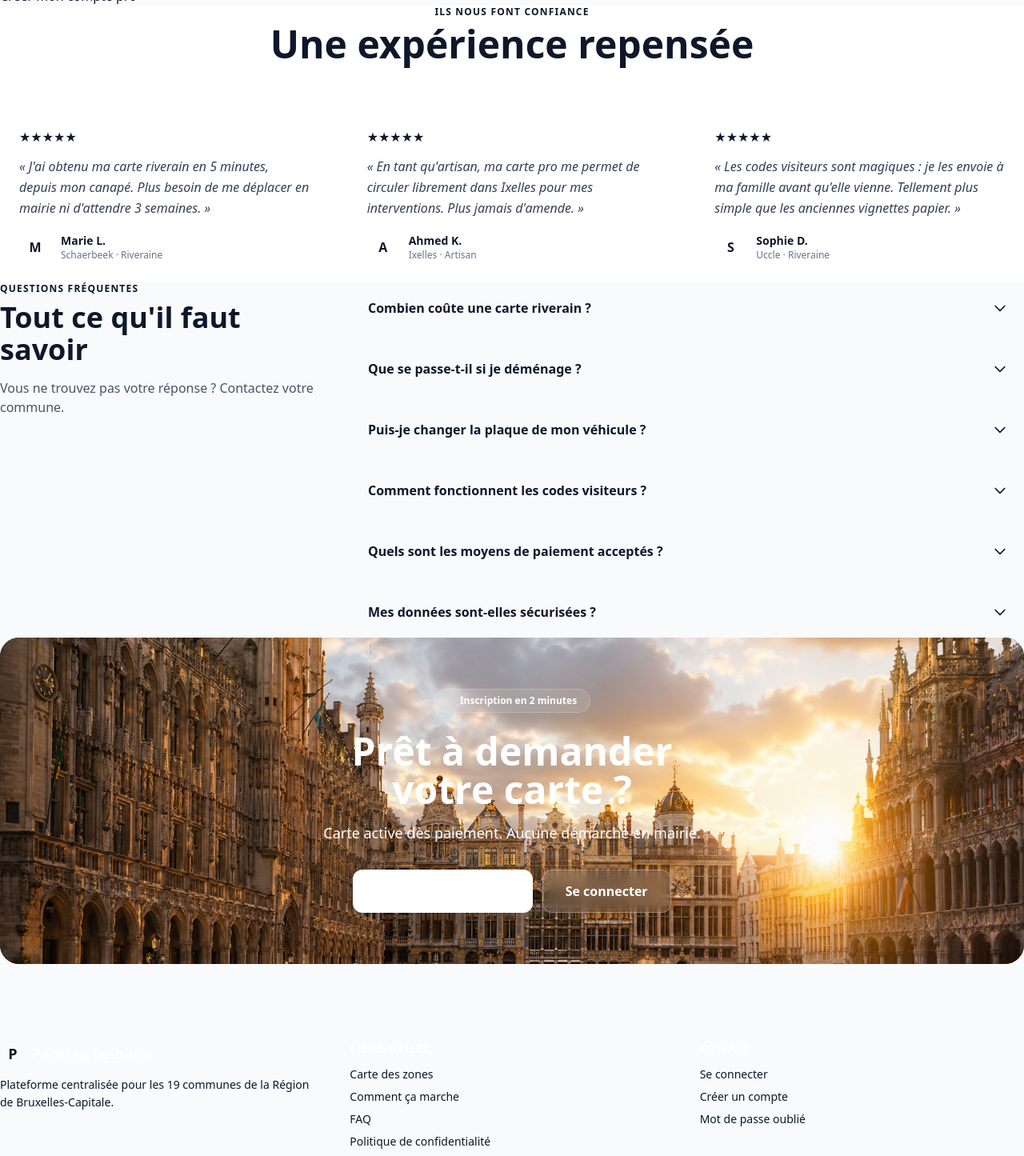
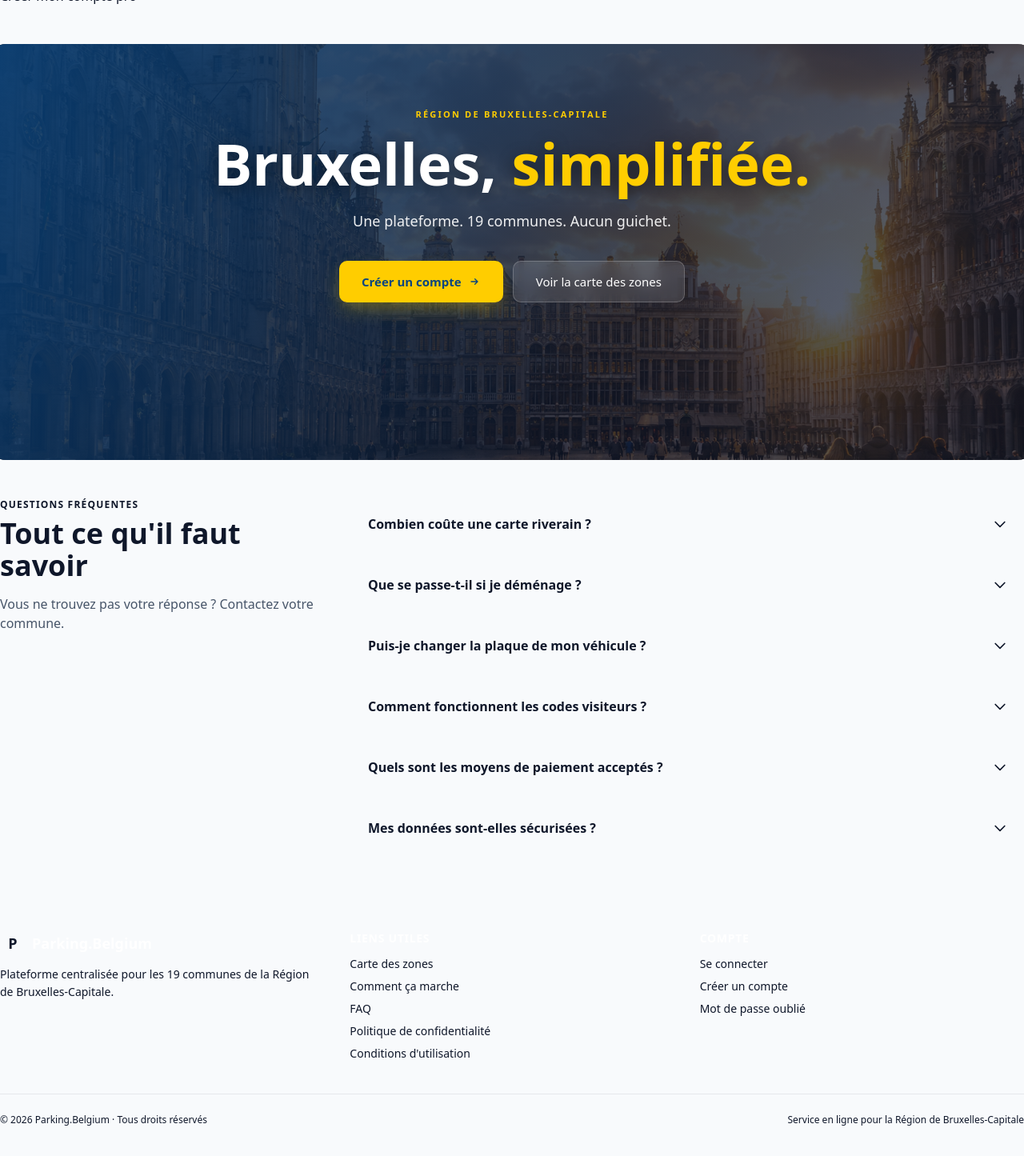
Before and after one commit to sofiane626/parking_belgium, a Django app: page / in a window 1280 px wide. Shown: the part 3811-5256 px from the top of the page at 80% size. After the commit the page ends 5218 px from the top, so only its background shows below. Run offline with Django 5.2, Linux system fonts and the light colour scheme; parts of the project's set-up code (start-up, migrations or seed data) failed here and were passed over; some libraries are stand-ins or nearby versions.

Commit message:
Remplacement de la section témoignages par un splash visuel et suppression de la section CTA finale sur la page d'accueil

```diff
--- a/templates/core/home.html
+++ b/templates/core/home.html
@@ -372,56 +372,52 @@
   </div>
 </section>
 
-{# TÉMOIGNAGES #}
-<section class="section bg-white -mx-4 sm:-mx-6 px-4 sm:px-6 rounded-3xl">
-  <div class="container-wide">
-    <div class="text-center mb-14 reveal">
-      <p class="text-xs uppercase tracking-widest text-brand-600 font-semibold mb-2">{% trans "Ils nous font confiance" %}</p>
-      <h2 class="text-3xl sm:text-5xl font-bold text-slate-900">{% trans "Une expérience repensée" %}</h2>
-    </div>
+{# SPLASH visuel minimaliste — photo Bruxelles, slogan, CTAs. Aucune liste, aucune card. #}
+<section style="position:relative; margin:48px -1rem; min-height:520px;
+                border-radius:24px; overflow:hidden;
+                background:#0f172a;" class="reveal">
+  <img src="{% static 'img/brussels/grand-place.png' %}"
+       alt="Bruxelles"
+       style="position:absolute; inset:0; width:100%; height:100%; object-fit:cover; opacity:.55;">
+  {# Voile sombre directionnel pour la lisibilité du texte. #}
+  <div style="position:absolute; inset:0;
+              background:linear-gradient(120deg, rgba(8,68,127,0.85) 0%, rgba(15,23,42,0.6) 60%, rgba(15,23,42,0.3) 100%);"></div>
 
-    <div class="grid md:grid-cols-3 gap-6">
-      <div class="card p-6 reveal" style="transition-delay:0ms">
-        <div class="flex gap-1 text-signal-400 mb-3">★★★★★</div>
-        <p class="text-slate-700 leading-relaxed italic">
-          « {% trans "J'ai obtenu ma carte riverain en 5 minutes, depuis mon canapé. Plus besoin de me déplacer en mairie ni d'attendre 3 semaines." %} »
-        </p>
-        <div class="mt-4 flex items-center gap-3">
-          <div class="w-10 h-10 rounded-full bg-brand-100 text-brand-700 font-semibold flex items-center justify-center">M</div>
-          <div>
-            <div class="font-semibold text-slate-900 text-sm">Marie L.</div>
-            <div class="text-xs text-slate-500">{% trans "Schaerbeek · Riveraine" %}</div>
-          </div>
-        </div>
-      </div>
+  <div style="position:relative; z-index:1; max-width:1100px; margin:0 auto;
+              padding:80px 32px; text-align:center; color:#fff;">
+    <p style="font-size:11px; letter-spacing:0.2em; text-transform:uppercase;
+              color:#FFCD00; font-weight:700; margin:0 0 16px;">
+      {% trans "Région de Bruxelles-Capitale" %}
+    </p>
+    <h2 style="font-size:clamp(2.5rem, 6vw, 4.5rem); font-weight:700;
+               line-height:1.05; margin:0 0 20px;
+               text-shadow:0 4px 20px rgba(0,0,0,0.4);">
+      {% trans "Bruxelles," %}
+      <span style="color:#FFCD00;">{% trans "simplifiée." %}</span>
+    </h2>
+    <p style="font-size:18px; max-width:640px; margin:0 auto 36px;
+              color:rgba(255,255,255,0.92); line-height:1.5;">
+      {% trans "Une plateforme. 19 communes. Aucun guichet." %}
+    </p>
 
-      <div class="card p-6 reveal" style="transition-delay:100ms">
-        <div class="flex gap-1 text-signal-400 mb-3">★★★★★</div>
-        <p class="text-slate-700 leading-relaxed italic">
-          « {% trans "En tant qu'artisan, ma carte pro me permet de circuler librement dans Ixelles pour mes interventions. Plus jamais d'amende." %} »
-        </p>
-        <div class="mt-4 flex items-center gap-3">
-          <div class="w-10 h-10 rounded-full bg-signal-100 text-signal-700 font-semibold flex items-center justify-center">A</div>
-          <div>
-            <div class="font-semibold text-slate-900 text-sm">Ahmed K.</div>
-            <div class="text-xs text-slate-500">{% trans "Ixelles · Artisan" %}</div>
-          </div>
-        </div>
-      </div>
-
-      <div class="card p-6 reveal" style="transition-delay:200ms">
-        <div class="flex gap-1 text-signal-400 mb-3">★★★★★</div>
-        <p class="text-slate-700 leading-relaxed italic">
-          « {% trans "Les codes visiteurs sont magiques : je les envoie à ma famille avant qu'elle vienne. Tellement plus simple que les anciennes vignettes papier." %} »
-        </p>
-        <div class="mt-4 flex items-center gap-3">
-          <div class="w-10 h-10 rounded-full bg-accent-100 text-accent-700 font-semibold flex items-center justify-center">S</div>
-          <div>
-            <div class="font-semibold text-slate-900 text-sm">Sophie D.</div>
-            <div class="text-xs text-slate-500">{% trans "Uccle · Riveraine" %}</div>
-          </div>
-        </div>
-      </div>
+    <div style="display:flex; gap:12px; justify-content:center; flex-wrap:wrap;">
+      <a href="{% url 'accounts:register' %}"
+         style="display:inline-flex; align-items:center; gap:8px;
+                padding:14px 28px; border-radius:10px;
+                background:#FFCD00; color:#08447F; font-weight:600; font-size:15px;
+                text-decoration:none;
+                box-shadow:0 10px 25px -5px rgba(255,205,0,0.4);">
+        {% trans "Créer un compte" %}
+        <svg width="16" height="16" fill="none" stroke="currentColor" viewBox="0 0 24 24"><path stroke-linecap="round" stroke-linejoin="round" stroke-width="2" d="M13 7l5 5m0 0l-5 5m5-5H6"/></svg>
+      </a>
+      <a href="{% url 'gis_data:map' %}"
+         style="display:inline-flex; align-items:center; gap:8px;
+                padding:14px 28px; border-radius:10px;
+                background:rgba(255,255,255,0.12); color:#fff; font-weight:500; font-size:15px;
+                text-decoration:none; backdrop-filter:blur(8px);
+                border:1px solid rgba(255,255,255,0.2);">
+        {% trans "Voir la carte des zones" %}
+      </a>
     </div>
   </div>
 </section>
@@ -482,43 +478,5 @@
   </div>
 </section>
 
-{# CTA FINAL — Grand Place en background #}
-<section class="section">
-  <div class="container-narrow reveal">
-    <div class="relative overflow-hidden rounded-3xl shadow-brand-lg bg-slate-900">
-      <img src="{% static 'img/brussels/grand-place.png' %}"
-           alt="Grand-Place de Bruxelles au coucher du soleil"
-           class="absolute inset-0 w-full h-full object-cover">
-      <div class="absolute inset-0 bg-gradient-to-br from-brand-950/90 via-brand-900/70 to-brand-800/50"></div>
-
-      <div class="relative p-10 sm:p-16 text-white text-center">
-        <div class="inline-flex items-center gap-2 px-4 py-1.5 bg-white/10 backdrop-blur-md border border-white/20 rounded-full text-xs font-semibold mb-6">
-          <span class="w-2 h-2 rounded-full bg-signal-400 animate-pulse"></span>
-          {% trans "Inscription en 2 minutes" %}
-        </div>
-        <h2 class="text-3xl sm:text-5xl font-bold leading-tight">{% trans "Prêt à demander" %}<br>{% trans "votre carte ?" %}</h2>
-        <p class="mt-4 text-brand-100 max-w-xl mx-auto text-lg">
-          {% trans "Carte active dès paiement. Aucune démarche en mairie." %}
-        </p>
-        {% if not user.is_authenticated %}
-          <div class="mt-8 flex justify-center gap-3 flex-wrap">
-            <a href="{% url 'accounts:register' %}" class="bg-white text-brand-700 hover:bg-brand-50 px-7 py-3.5 rounded-xl font-semibold transition-all hover:-translate-y-0.5 shadow-2xl">
-              {% trans "Créer mon compte" %} →
-            </a>
-            <a href="{% url 'accounts:login' %}" class="bg-white/10 hover:bg-white/20 border border-white/30 text-white px-7 py-3.5 rounded-xl font-semibold transition-all backdrop-blur">
-              {% trans "Se connecter" %}
-            </a>
-          </div>
-        {% else %}
-          <div class="mt-8">
-            <a href="{% url 'core:post_login_redirect' %}" class="bg-white text-brand-700 hover:bg-brand-50 px-7 py-3.5 rounded-xl font-semibold transition-all hover:-translate-y-0.5 shadow-2xl">
-              {% trans "Aller à mon espace" %} →
-            </a>
-          </div>
-        {% endif %}
-      </div>
-    </div>
-  </div>
-</section>
 
 {% endblock %}
```
